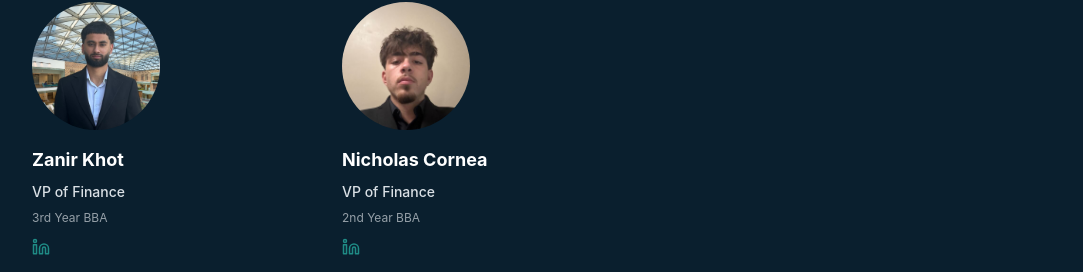
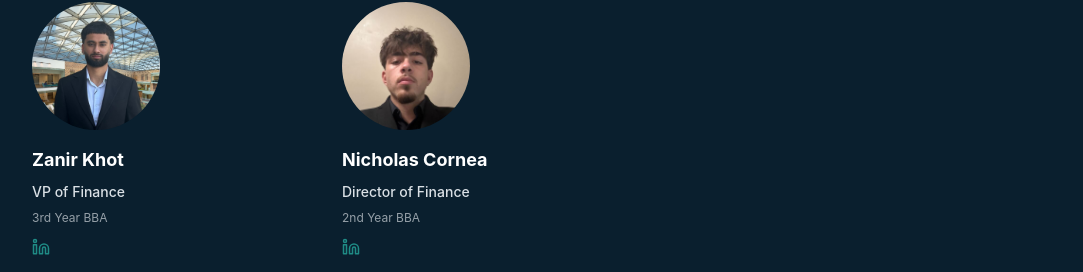
Before and after one commit to emaadqazi/LSCA-Website, a React (Vite) app in the folder frontend/: page / in a window 1280 px wide. Shown: the part 5500-5772 px from the top of the page, without its empty margins (0-1083 px from the left). Built offline with nearby package versions, Linux system fonts and the light colour scheme.

Commit message:
Fixed typo: VP instead of Director

```diff
--- a/frontend/src/components/sections/TeamSection.tsx
+++ b/frontend/src/components/sections/TeamSection.tsx
@@ -211,7 +211,7 @@ const TeamSection = () => {
         },
         {
           name: "Nicholas Cornea",
-          role: "VP of Finance",
+          role: "Director of Finance",
           yearProgram: "2nd Year BBA",
           image: "/LSCA-Website/images/MembersPFP/Directors/NicholasCornea.png",
           linkedin: "https://www.linkedin.com/in/nicholas-cornea-716350217/"
```
